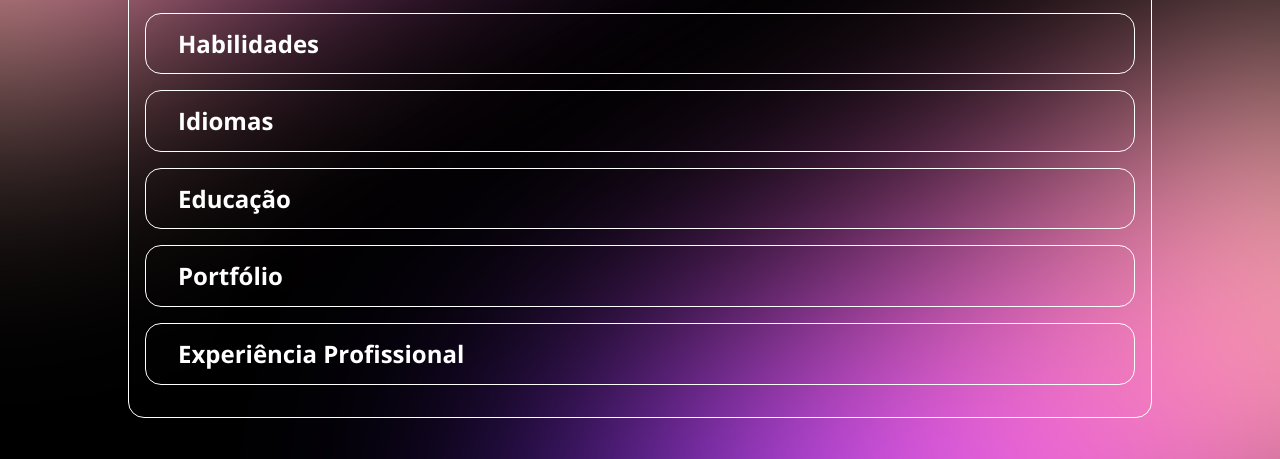
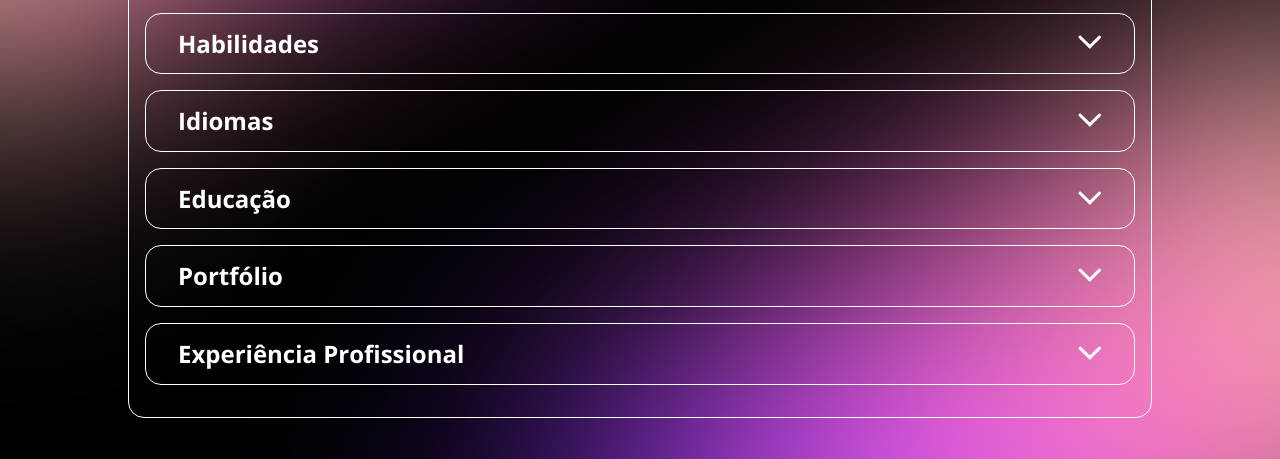
Before and after one commit to Dom4Master/Projeto-Final--Portf-lio-, a plain HTML site: page index.html in a window 1280 px wide. Shown: the part 341-800 px from the top of the page. Drawn offline with nearby package versions, Linux system fonts and the light colour scheme.

Commit message:
Correção no import de acordeon.css

```diff
--- a/assets/css/acordeon.css
+++ b/assets/css/acordeon.css
@@ -39,7 +39,7 @@
 
 .acordeon .trigger::after {
     content: '';
-    background-image: url(../img/icons/arrow.svg');
+    background-image: url(../img/icons/arrow.svg);
     background-repeat: no-repeat;
     background-size: contain;
     width: 1.5rem;
```
